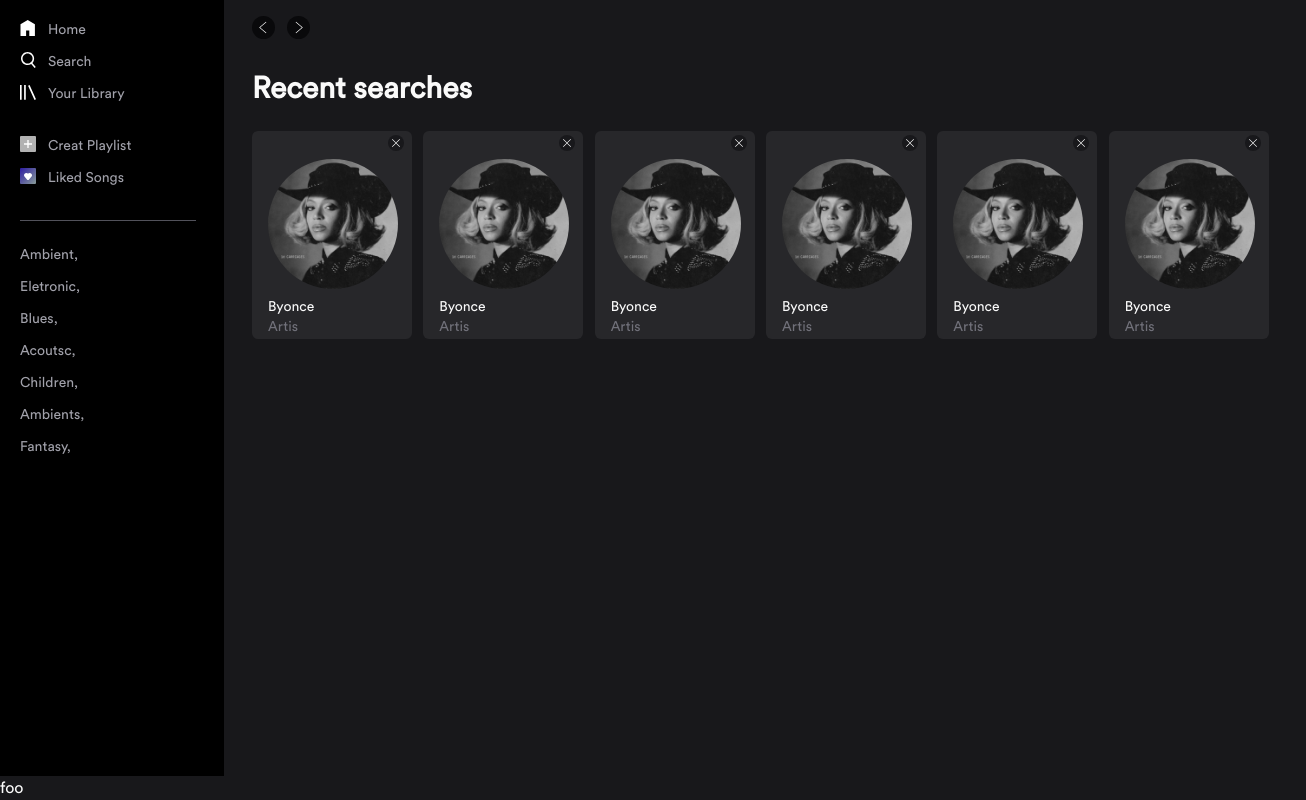
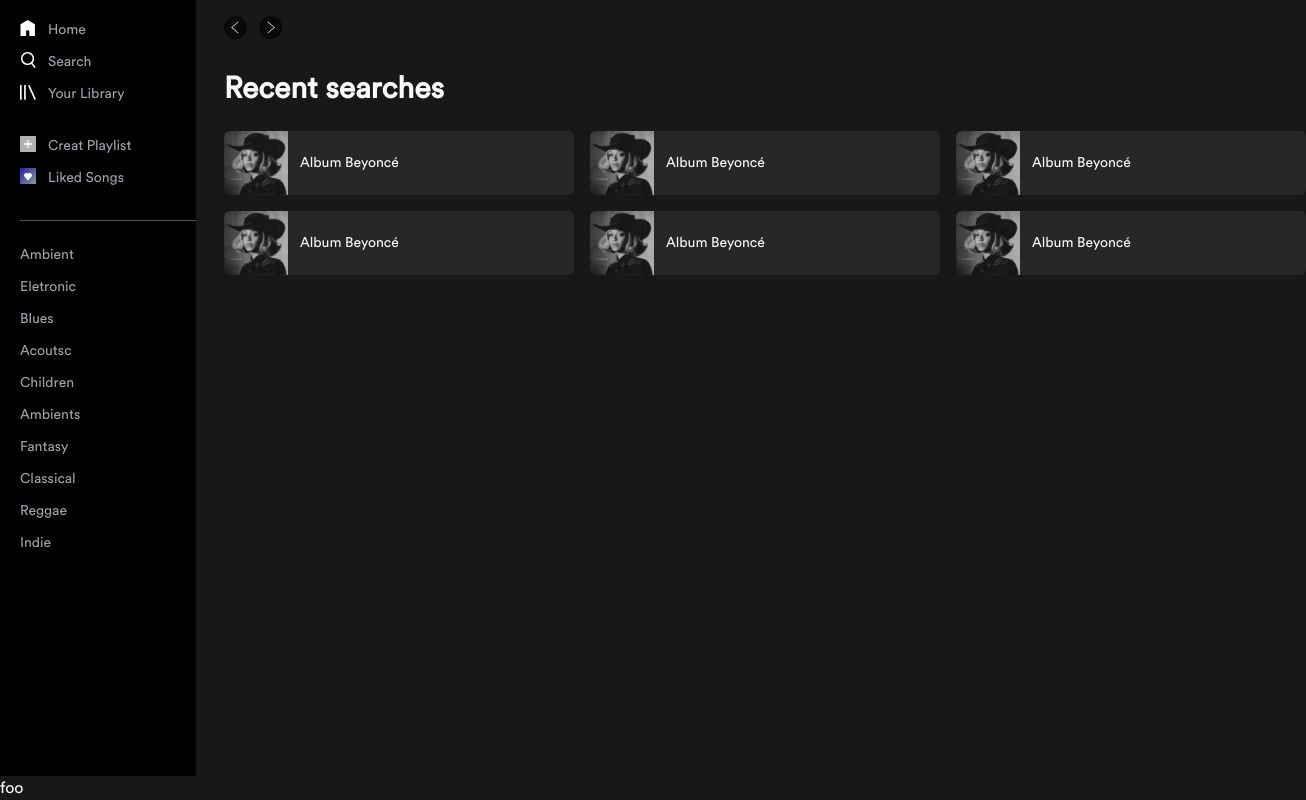
Before and after one commit to AlexandreMagnob/Spotfy-Ui, a Next.js app: page / in a window 1280 px wide. Shown: the whole page, 1306 px wide, since content can reach past the window. Built offline with nearby package versions, Linux system fonts and the light colour scheme.

Commit message:
bug fixed in Recent Seaches section

```diff
--- a/src/app/page.tsx
+++ b/src/app/page.tsx
@@ -3,8 +3,8 @@
 export default function Home() {
   return (
     <div className="h-screen flex flex-col">
-      <div className="flex flex-1 text-zinc-50 text-sm ">
-        <aside className="space-y-8 w-56 bg-black pl-5 pt-5 text-zinc-400 " >
+      <div className="flex flex-1 text-zinc-50 text-sm  ">
+        <aside className="space-y-8 w-56 bg-black pl-5 pt-5  text-zinc-400 " >
 
           <nav className="flex flex-col gap-3">
             <a href="" className="flex gap-3 hover:text-zinc-50"><HomeIcon /> Home</a>
@@ -16,13 +16,16 @@
               <a href="" className="flex gap-3 hover:text-zinc-50 "> <CreatListIcon/> Liked Songs</a>
           </nav>
           <nav className="w-44 mt-10 pt-6 border-t border-zinc-600  flex flex-col space-y-3 ">
-            <a href="" className="hover:text-zinc-50">Ambient,</a>
-            <a href="" className="hover:text-zinc-50">Eletronic,</a>
-            <a href="" className="hover:text-zinc-50">Blues,</a>
-            <a href="" className="hover:text-zinc-50">Acoutsc,</a>
-            <a href="" className="hover:text-zinc-50">Children,</a>
-            <a href="" className="hover:text-zinc-50">Ambients,</a>
-            <a href="" className="hover:text-zinc-50">Fantasy,</a>
+            <a href="" className="hover:text-zinc-50">Ambient</a>
+            <a href="" className="hover:text-zinc-50">Eletronic</a>
+            <a href="" className="hover:text-zinc-50">Blues</a>
+            <a href="" className="hover:text-zinc-50">Acoutsc</a>
+            <a href="" className="hover:text-zinc-50">Children</a>
+            <a href="" className="hover:text-zinc-50">Ambients</a>
+            <a href="" className="hover:text-zinc-50">Fantasy</a>
+            <a href="" className="hover:text-zinc-50">Classical</a>
+            <a href="" className="hover:text-zinc-50">Reggae</a>
+            <a href="" className="hover:text-zinc-50">Indie</a>
           </nav>
         </aside>
         <main className="flex-1 pl-7 pt-4 space-y-8">
@@ -33,60 +36,30 @@
           </div>
           <div>
             <h1 className="text-3xl font-semibold">Recent searches</h1>
-            <div className="mt-6 grid grid-cols-6 ">
-              <div className="flex flex-col justify-start bg-zinc-800 w-40 h-52 rounded-md pl-4 space-y-2 hover:bg-zinc-700 cursor-pointer">
-                <div className="flex justify-end mt-1 mr-2"><button className=" flex justify-center         items-center bg-zinc-900 w-4 h-4 rounded-full hover:bg-zinc-800"> <ExitIcon  /> </button>
-                </div>
-                <Image width={130} height={130} src="/images/byonce.jpeg" alt="Foto Byonce" className="rounded-full mt-3 "/>
-                <div className="flex flex-col">
-                  <h1>Byonce</h1>
-                  <h3 className="text-zinc-500">Artis</h3>
-                </div>
+            <div className="w-max mt-6 grid grid-cols-3 gap-4 ">
+              <div className="cursor-pointer bg-zinc-800 w-82 h-16 rounded-md flex flex-row items-center gap-3 hover:bg-zinc-700  ">
+                <Image width={64} height={64} src="/images/byonce.jpeg" alt="Foto Byonce" className="rounded-s-md"/>
+                <h1 className="font-medium">Album Beyoncé</h1>
               </div>
-              <div className="flex flex-col justify-start bg-zinc-800 w-40 h-52 rounded-md pl-4 space-y-2 hover:bg-zinc-700 cursor-pointer">
-                <div className="flex justify-end mt-1 mr-2"><button className=" flex justify-center         items-center bg-zinc-900 w-4 h-4 rounded-full hover:bg-zinc-800"> <ExitIcon  /> </button>
-                </div>
-                <Image width={130} height={130} src="/images/byonce.jpeg" alt="Foto Byonce" className="rounded-full mt-3 "/>
-                <div className="flex flex-col">
-                  <h1>Byonce</h1>
-                  <h3 className="text-zinc-500">Artis</h3>
-                </div>
+              <div className="cursor-pointer bg-zinc-800 w-82 h-16 rounded-md flex flex-row items-center gap-3 hover:bg-zinc-700  ">
+                <Image width={64} height={64} src="/images/byonce.jpeg" alt="Foto Byonce" className="rounded-s-md"/>
+                <h1 className="font-medium">Album Beyoncé</h1>
               </div>
-              <div className="flex flex-col justify-start bg-zinc-800 w-40 h-52 rounded-md pl-4 space-y-2 hover:bg-zinc-700 cursor-pointer">
-                <div className="flex justify-end mt-1 mr-2"><button className=" flex justify-center         items-center bg-zinc-900 w-4 h-4 rounded-full hover:bg-zinc-800"> <ExitIcon  /> </button>
-                </div>
-                <Image width={130} height={130} src="/images/byonce.jpeg" alt="Foto Byonce" className="rounded-full mt-3 "/>
-                <div className="flex flex-col">
-                  <h1>Byonce</h1>
-                  <h3 className="text-zinc-500">Artis</h3>
-                </div>
+              <div className="cursor-pointer bg-zinc-800 w-82 h-16 rounded-md flex flex-row items-center gap-3 hover:bg-zinc-700  ">
+                <Image width={64} height={64} src="/images/byonce.jpeg" alt="Foto Byonce" className="rounded-s-md"/>
+                <h1 className="font-medium">Album Beyoncé</h1>
               </div>
-              <div className="flex flex-col justify-start bg-zinc-800 w-40 h-52 rounded-md pl-4 space-y-2 hover:bg-zinc-700 cursor-pointer">
-                <div className="flex justify-end mt-1 mr-2"><button className=" flex justify-center         items-center bg-zinc-900 w-4 h-4 rounded-full hover:bg-zinc-800"> <ExitIcon  /> </button>
-                </div>
-                <Image width={130} height={130} src="/images/byonce.jpeg" alt="Foto Byonce" className="rounded-full mt-3 "/>
-                <div className="flex flex-col">
-                  <h1>Byonce</h1>
-                  <h3 className="text-zinc-500">Artis</h3>
-                </div>
+              <div className="cursor-pointer bg-zinc-800 w-82 h-16 rounded-md flex flex-row items-center gap-3 hover:bg-zinc-700  ">
+                <Image width={64} height={64} src="/images/byonce.jpeg" alt="Foto Byonce" className="rounded-s-md"/>
+                <h1 className="font-medium">Album Beyoncé</h1>
               </div>
-              <div className="flex flex-col justify-start bg-zinc-800 w-40 h-52 rounded-md pl-4 space-y-2 hover:bg-zinc-700 cursor-pointer">
-                <div className="flex justify-end mt-1 mr-2"><button className=" flex justify-center         items-center bg-zinc-900 w-4 h-4 rounded-full hover:bg-zinc-800"> <ExitIcon  /> </button>
-                </div>
-                <Image width={130} height={130} src="/images/byonce.jpeg" alt="Foto Byonce" className="rounded-full mt-3 "/>
-                <div className="flex flex-col">
-                  <h1>Byonce</h1>
-                  <h3 className="text-zinc-500">Artis</h3>
-                </div>
+              <div className="cursor-pointer bg-zinc-800 w-82 h-16 rounded-md flex flex-row items-center gap-3 hover:bg-zinc-700  ">
+                <Image width={64} height={64} src="/images/byonce.jpeg" alt="Foto Byonce" className="rounded-s-md"/>
+                <h1 className="font-medium">Album Beyoncé</h1>
               </div>
-              <div className="flex flex-col justify-start bg-zinc-800 w-40 h-52 rounded-md pl-4 space-y-2 hover:bg-zinc-700 cursor-pointer">
-                <div className="flex justify-end mt-1 mr-2"><button className=" flex justify-center         items-center bg-zinc-900 w-4 h-4 rounded-full hover:bg-zinc-800"> <ExitIcon  /> </button>
-                </div>
-                <Image width={130} height={130} src="/images/byonce.jpeg" alt="Foto Byonce" className="rounded-full mt-3 "/>
-                <div className="flex flex-col">
-                  <h1>Byonce</h1>
-                  <h3 className="text-zinc-500">Artis</h3>
-                </div>
+              <div className="cursor-pointer bg-zinc-800 w-82 h-16 rounded-md flex flex-row items-center gap-3 hover:bg-zinc-700  ">
+                <Image width={64} height={64} src="/images/byonce.jpeg" alt="Foto Byonce" className="rounded-s-md"/>
+                <h1 className="font-medium">Album Beyoncé</h1>
               </div>
             </div>
           </div>
--- a/tailwind.config.ts
+++ b/tailwind.config.ts
@@ -16,6 +16,12 @@
       fontFamily:{
       circular:["var(--font-circular)"]
 
+      },
+       width: {
+        '82': '350px',
+        '84': '420px',
+        '86': '460px',
+        '88': '500px',
       }
     },
   },
```
